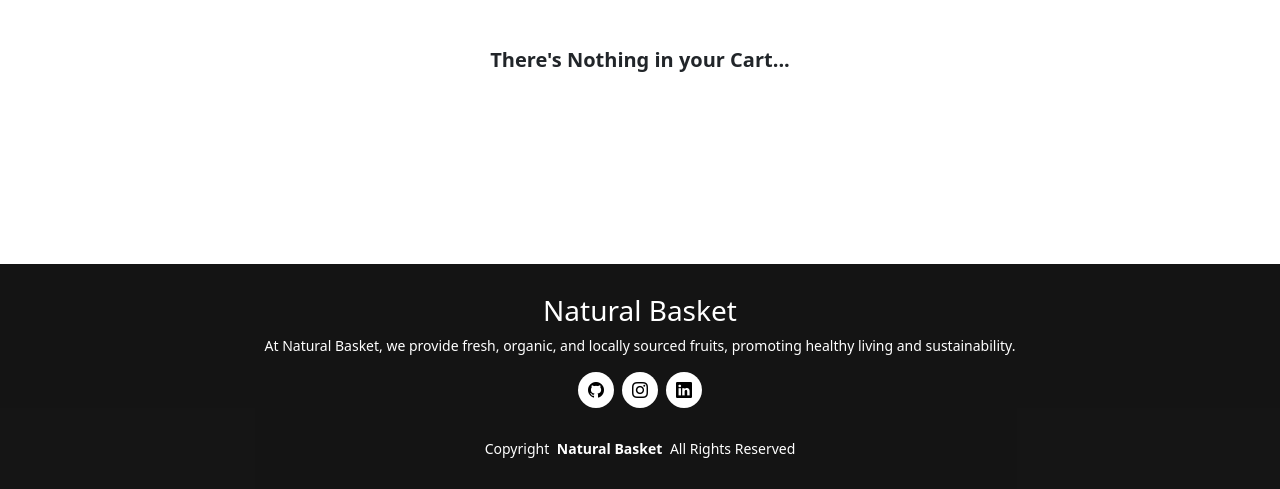
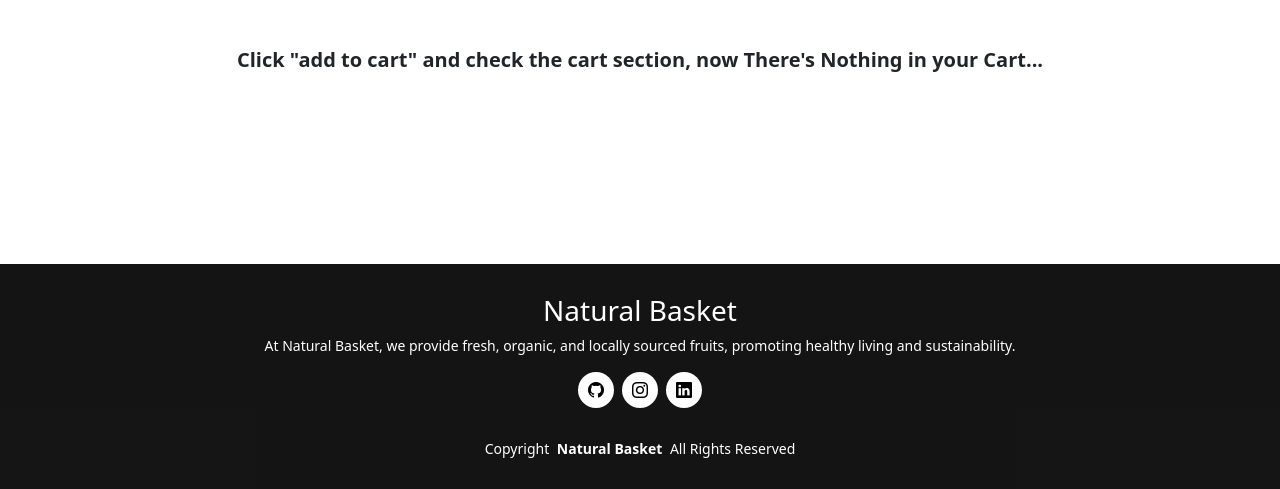
Before and after one commit to imsurajoffcial/Natural-Basket, a Django app: page /cart/ in a window 1280 px wide. Shown: the part 355-844 px from the top of the page. Run offline with Django 5.2, Linux system fonts and the light colour scheme.

Commit message:
first commit12

```diff
--- a/cart/templates/cart_summary.html
+++ b/cart/templates/cart_summary.html
@@ -113,7 +113,7 @@
           </div>
             {% else %}
             <br><br>
-            <center><h5 class="card-title fw-bolder">There's Nothing in your Cart...</h5></center>
+            <center><h5 class="card-title fw-bolder">Click "add to cart" and check the cart section, now There's Nothing in your Cart...</h5></center>
             {% endif %}
 
 <br><br><br><br><br><br><br><br>
--- a/templates/product.html
+++ b/templates/product.html
@@ -40,7 +40,7 @@
               <p class="card-text"><small class="text-body-secondary">Last updated 3 mins ago</small></p>
               <a href="{% url "index" %}" class="btn btn-primary">Home</a>
               <button type="button" value="{{ product.id }}" class="btn btn-secondary" id="add-cart">Add To Cart</button>
-              <a href="{% url "cart_summary" %}" class="btn btn-success">Go to cart</a>
+              <a href="{% url "cart_summary" %}" class="btn btn-success">Purchase</a>
             </div>
           </div>
         </div>
```
